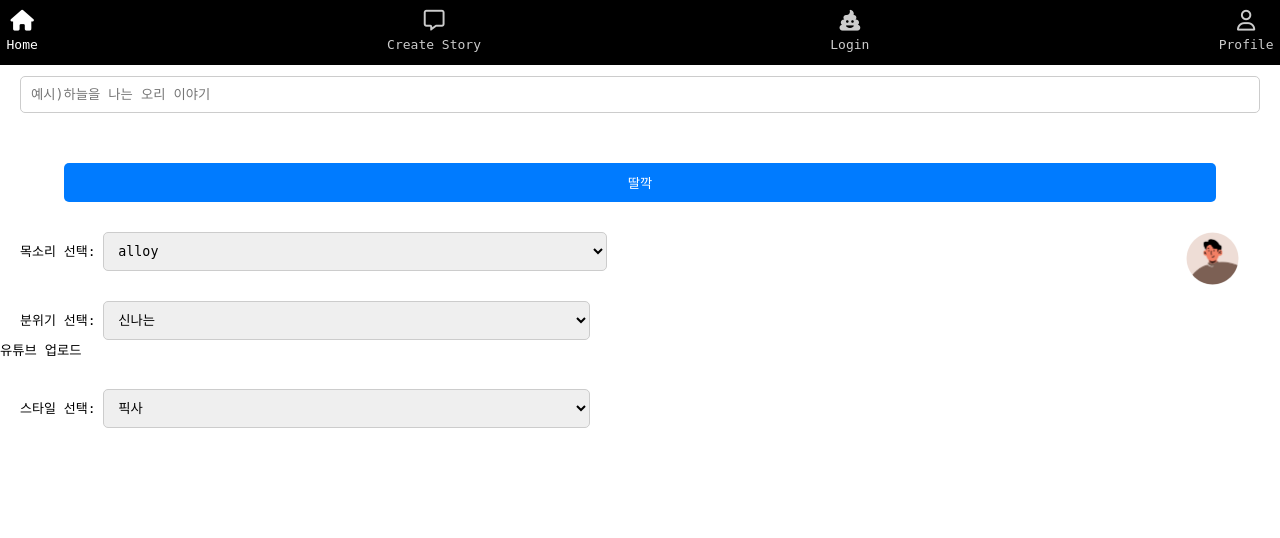
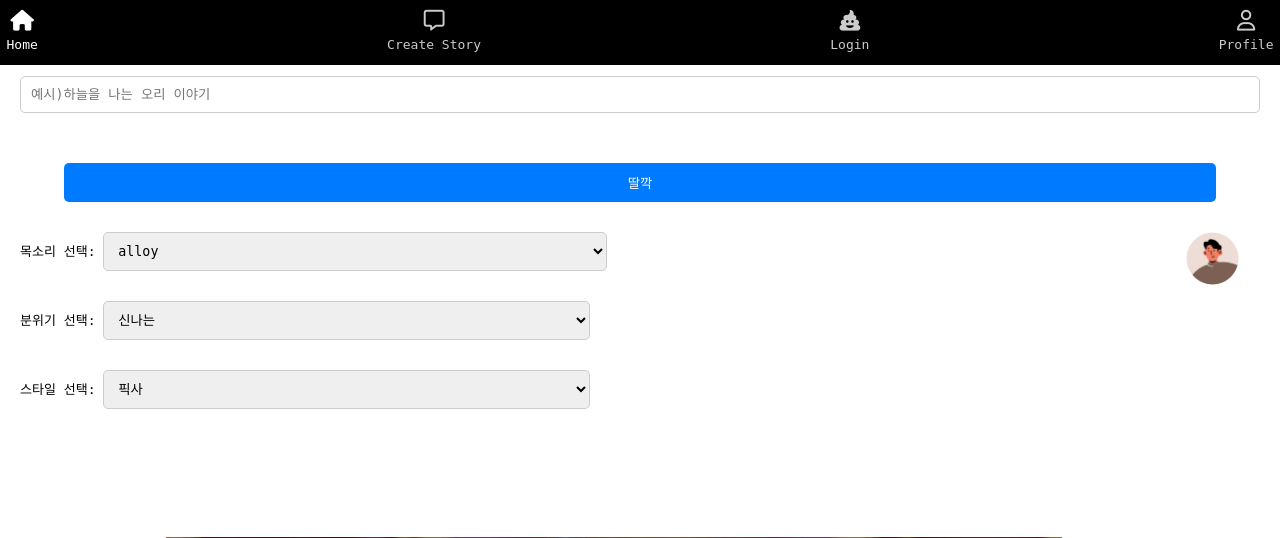
Before and after one commit to googling2/iforum, a FastAPI app: page /upload in a window 1280 px wide. Shown: the top 538 px of the page. Run offline with FastAPI, Linux system fonts and the light colour scheme; parts of the project's set-up code (start-up, migrations or seed data) failed here and were passed over.

Commit message:
업로드 페이지의 버튼 삭제함

```diff
--- a/templates/upload.html
+++ b/templates/upload.html
@@ -82,11 +82,6 @@
       <option value="mo">모험적인</option>
       <option value="fuck">이게 분위기야?</option>
     </select>
-  </div>
-  <div>
-    <form action="/upload_video" method="post">
-      <button type="submit">유튜브 업로드</button>
-    </form>
   </div>
 
   <div>
```
